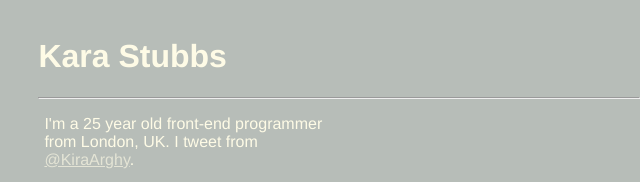
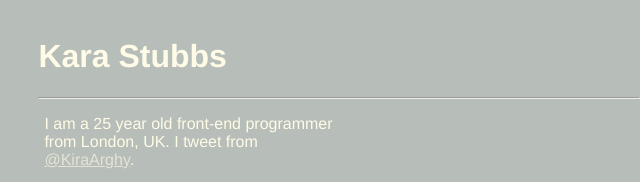
Before and after one commit to kiraarghy/shtekhler.github.io, a plain HTML site: page index.html in a window 1280 px wide. Shown: the top 182 px of the page, 0-640 px from the left. Drawn offline with Linux system fonts and the light colour scheme.

Commit message:
Updated to index.html

```diff
--- a/index.html
+++ b/index.html
@@ -16,7 +16,7 @@
     <main>
       <hr>
       <p>
-        I'm a 25 year old front-end programmer from London, UK. I tweet from <a target="_blank" class='link' href="https://twitter.com/KiraArghy">@KiraArghy</a>.
+        I am a 25 year old front-end programmer from London, UK. I tweet from <a target="_blank" class='link' href="https://twitter.com/KiraArghy">@KiraArghy</a>.
       </p>
 
       <p>
```
